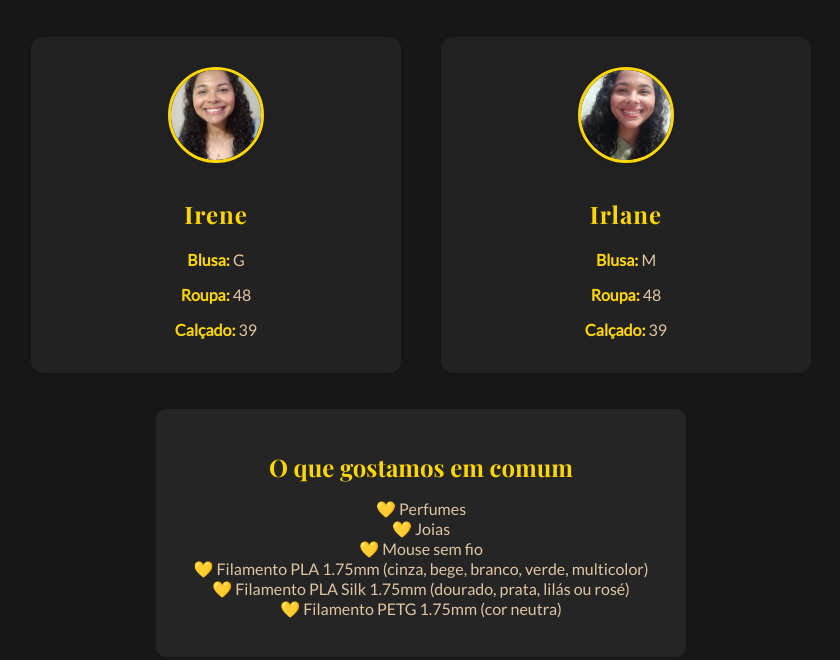
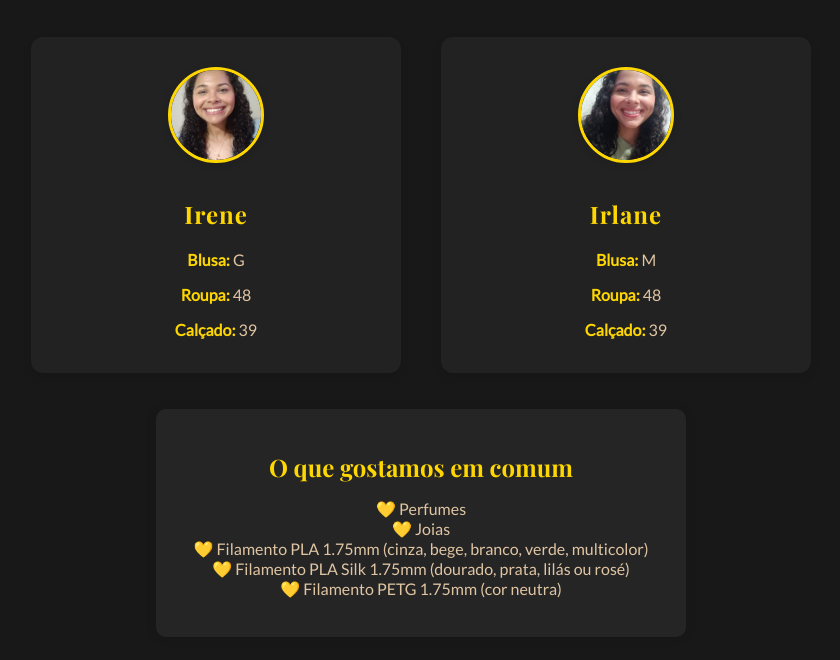
Before and after one commit to IreneSchmidt/niver-gemeas, a plain HTML site: page index.html in a window 1280 px wide. Shown: the part 140-800 px from the top of the page, without its empty margins (219-1059 px from the left). Drawn offline with nearby package versions, Linux system fonts and the light colour scheme.

```diff
--- a/index.html
+++ b/index.html
@@ -35,7 +35,6 @@
         <ul>
             <li>Perfumes</li>
             <li>Joias</li>
-            <li>Mouse sem fio</li>
             <li>Filamento PLA 1.75mm (cinza, bege, branco, verde, multicolor)</li>
             <li>Filamento PLA Silk 1.75mm (dourado, prata, lilás ou rosé)</li>
             <li>Filamento PETG 1.75mm (cor neutra)</li>
```
